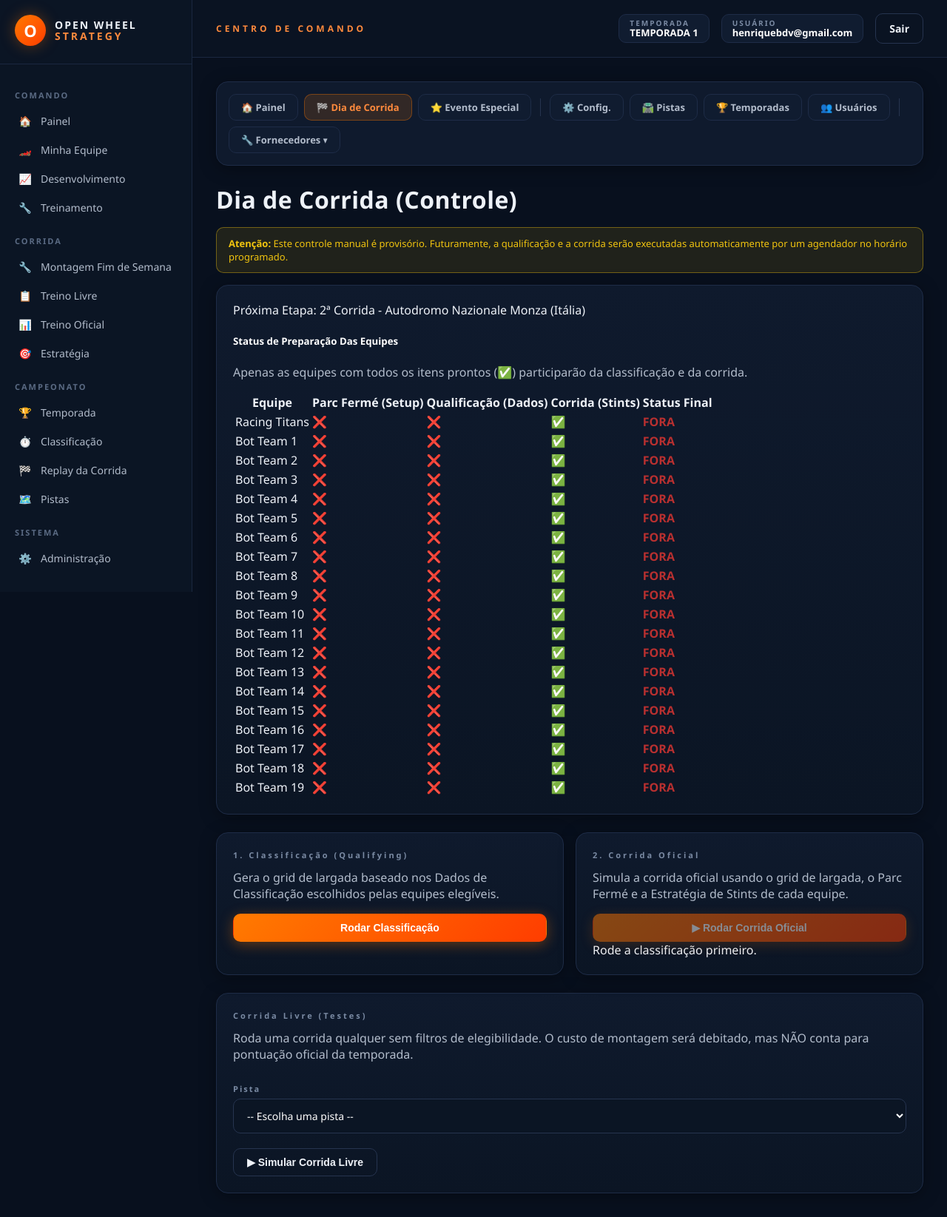
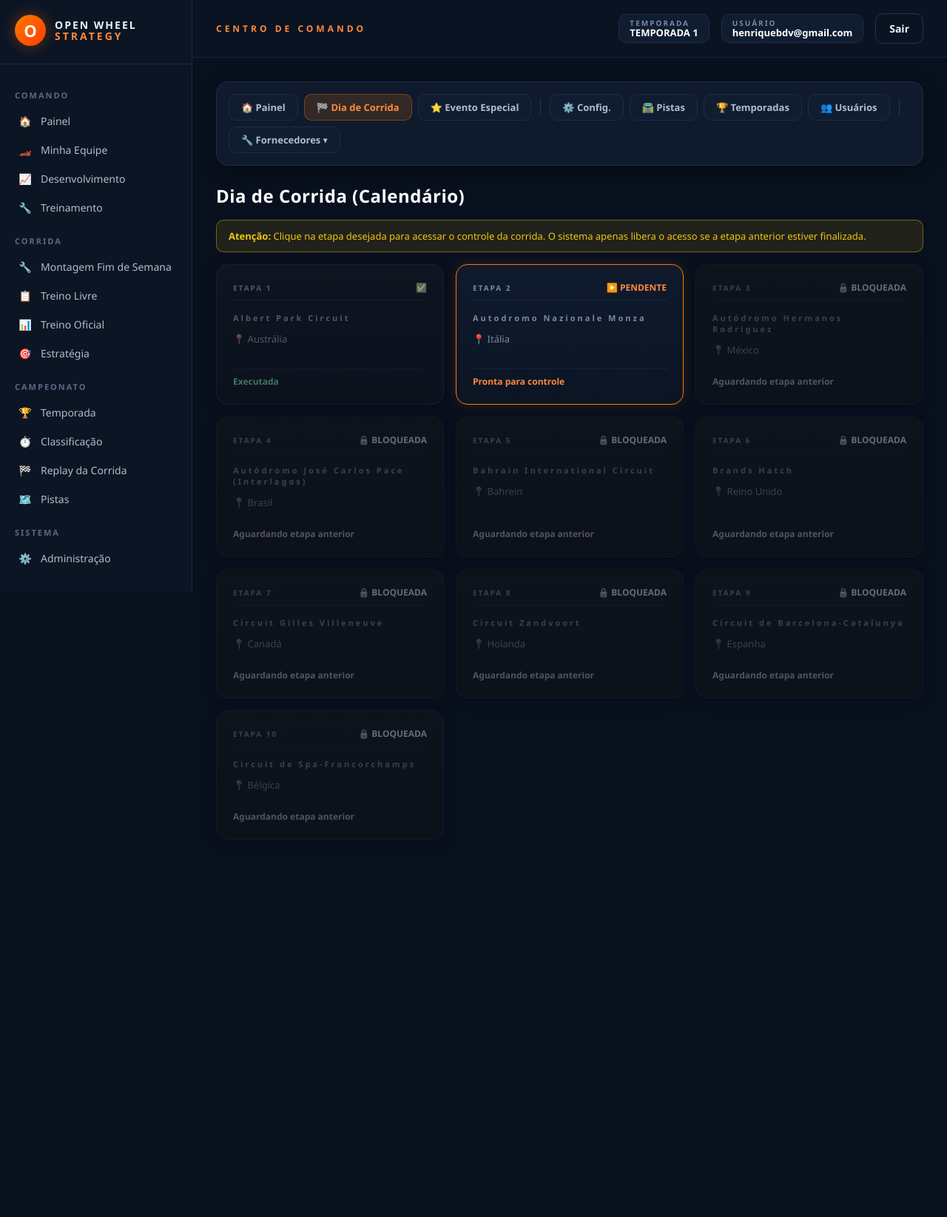
Before and after one commit to henriquebdv-lab/openw, a Flask app: page /admin/dia-corrida in a window 1280 px wide. Shown: the whole page at 74% size. After the commit the page ends 1135 px from the top, so only its background shows below. Run offline with Flask 3, Linux system fonts and the light colour scheme; a user stored in the database is signed in; data comes from the database, SQL or seed files in the repository; both versions use the stored data as it was after the commit.

Commit message:
Ajustes do dia - feito no Windows

```diff
--- /dev/null
+++ b/static/css/telas/admin_dia_corrida.css
@@ -0,0 +1,164 @@
+/* ============================================================
+   OPEN WHEEL STRATEGY - Tela: Admin Dia de Corrida
+   ============================================================ */
+
+.admin-corrida-title {
+    color: var(--text-white);
+    font-size: 24px;
+}
+
+.admin-corrida-help-text {
+    font-size: 14px;
+    line-height: 1.4;
+}
+
+/* --------------------------------------
+   CALENDÁRIO CLICÁVEL (Cards)
+--------------------------------------- */
+.admin-calendar-card {
+    display: flex;
+    flex-direction: column;
+    transition: transform 0.2s ease, border-color 0.2s ease, box-shadow 0.2s ease;
+    text-decoration: none;
+    color: inherit;
+    cursor: pointer;
+}
+
+.admin-card-done {
+    opacity: 0.6;
+    filter: grayscale(0.5);
+}
+
+.admin-card-done:hover {
+    transform: translateY(-2px);
+    border-color: var(--border-light);
+}
+
+.admin-card-locked {
+    opacity: 0.4;
+    pointer-events: none;
+    cursor: not-allowed;
+    filter: grayscale(1);
+}
+
+.admin-card-active {
+    border-color: var(--color-primary);
+    box-shadow: 0 0 15px var(--color-primary-faded);
+}
+
+.admin-card-active:hover {
+    transform: translateY(-4px);
+    border-color: var(--color-primary-light);
+    box-shadow: 0 0 20px var(--color-primary-border);
+}
+
+.admin-calendar-header {
+    display: flex;
+    justify-content: space-between;
+    align-items: center;
+    margin-bottom: var(--spacing-md);
+    padding-bottom: var(--spacing-sm);
+    border-bottom: 1px solid var(--border-dark);
+}
+
+.admin-status-icon {
+    font-size: 12px;
+    font-weight: 700;
+}
+
+.admin-card-active .admin-status-icon {
+    color: var(--color-primary-light);
+}
+
+.admin-track-name {
+    font-size: 18px;
+    font-weight: 700;
+    color: var(--text-white);
+    margin: 0 0 4px 0;
+}
+
+.admin-track-country {
+    margin: 0;
+    font-size: 13px;
+    flex-grow: 1; /* Empurra o rodapé para o fundo do card */
+}
+
+.admin-calendar-footer {
+    margin-top: var(--spacing-md);
+    padding-top: var(--spacing-sm);
+    border-top: 1px dashed var(--border-dark);
+    font-size: 12px;
+    font-weight: 600;
+}
+
+.admin-date-done { color: var(--color-success); }
+.admin-date-wait { color: var(--text-muted); }
+.admin-date-ready { color: var(--color-primary-light); }
+
+/* --------------------------------------
+   CONTROLE DA ETAPA (Tabelas e Grids)
+--------------------------------------- */
+.admin-corrida-next-race {
+    border-left: 4px solid var(--color-primary);
+}
+
+.admin-corrida-header {
+    font-size: 18px;
+    font-weight: 700;
+    color: var(--text-white);
+    margin-bottom: var(--spacing-md);
+    padding-bottom: var(--spacing-sm);
+    border-bottom: 1px solid var(--border-dark);
+}
+
+.admin-corrida-grid {
+    align-items: stretch;
+}
+
+.admin-corrida-table {
+    width: 100%;
+    border-collapse: collapse;
+    font-size: 14px;
+    background: var(--bg-surface);
+    border-radius: var(--radius-sm);
+    overflow: hidden;
+}
+
+.admin-corrida-table th {
+    padding: 10px;
+    background: var(--bg-card-start);
+    color: var(--text-label);
+    font-size: 12px;
+    text-transform: uppercase;
+    letter-spacing: 1px;
+    border-bottom: 2px solid var(--border-main);
+    text-align: left;
+}
+
+.admin-corrida-table th.center { text-align: center; }
+.admin-corrida-table td { padding: 10px; border-bottom: 1px solid var(--border-main); }
+.admin-corrida-table td.center { text-align: center; }
+
+.table-success { background-color: var(--color-success-bg) !important; }
+.table-danger { background-color: var(--color-danger-bg) !important; color: var(--color-danger-light); }
+
+.admin-corrida-status-success { display: block; color: var(--color-success); font-weight: 700; font-size: 14px; }
+.admin-corrida-status-danger { display: block; color: var(--color-danger); font-weight: 700; font-size: 14px; }
+.admin-corrida-action-mb { margin-bottom: 15px; }
+
+.admin-corrida-form-inline {
+    display: flex;
+    gap: var(--spacing-sm);
+    align-items: flex-end;
+}
+
+.admin-corrida-hidden {
+    position: absolute;
+    width: 1px;
+    height: 1px;
+    padding: 0;
+    margin: -1px;
+    overflow: hidden;
+    clip: rect(0, 0, 0, 0);
+    border: 0;
+}
--- a/templates/admin_dia_corrida.html
+++ b/templates/admin_dia_corrida.html
@@ -1,154 +1,62 @@
 {% extends "admin_base.html" %}
 {% set secao_admin = 'dia_corrida' %}
 
-<!-- Correção: Usando admin_css_extra para não sobrescrever o menu do admin_base -->
 {% block admin_css_extra %}
 <link rel="stylesheet" href="{{ url_for('static', filename='css/telas/admin_dia_corrida.css') }}">
 {% endblock %}
 
 {% block admin_content %}
-<h1 class="admin-corrida-title ows-mb-md">Dia de Corrida (Controle)</h1>
+<h1 class="admin-corrida-title ows-mb-md">Dia de Corrida (Calendário)</h1>
 
 <div class="ows-alert ows-alert-warning">
-    <strong>Atenção:</strong> Este controle manual é provisório. Futuramente, a qualificação e a corrida serão executadas automaticamente por um agendador no horário programado.
+    <strong>Atenção:</strong> Clique na etapa desejada para acessar o controle da corrida. O sistema apenas libera o acesso se a etapa anterior estiver finalizada.
 </div>
 
-{% if temporada and proxima_corrida_temporada and pista_proxima_temporada %}
-<div class="ows-card admin-corrida-next-race ows-mb-lg">
-    <div class="admin-corrida-header">
-        Próxima Etapa: {{ proxima_corrida_temporada.ordem }}ª Corrida - {{ pista_proxima_temporada.nome }} ({{ pista_proxima_temporada.pais }})
+{% if not temporada %}
+<div class="ows-alert ows-alert-info">
+    Nenhuma temporada ativa. Acesse a aba Temporadas para iniciar uma.
 </div>
+{% else %}
+    <div class="ows-grid-3">
+        {% for corrida in temporada.corridas_agendadas %}
+        {% set pista = pistas_por_id.get(corrida.pista_real_id) %}
 
-    <h5 class="ows-strong">Status de Preparação Das Equipes</h5>
-    <p class="admin-corrida-help-text ows-mb-md">Apenas as equipes com todos os itens prontos (✅) participarão da classificação e da corrida.</p>
+        <!-- Lógica: A corrida está bloqueada se não foi executada E não é a próxima da fila -->
+        {% set is_locked = not corrida.executada and proxima_corrida and corrida.id != proxima_corrida.id %}
 
-    <table class="admin-corrida-table">
-        <thead>
-            <tr>
-                <th>Equipe</th>
-                <th class="center">Parc Fermé (Setup)</th>
-                <th class="center">Qualificação (Dados)</th>
-                <th class="center">Corrida (Stints)</th>
-                <th class="center">Status Final</th>
-            </tr>
-        </thead>
-        <tbody>
-            {% for eq_status in status_equipes %}
-            <tr class="{% if eq_status.pronta %}table-success{% else %}table-danger{% endif %}">
-                <td>{{ eq_status.equipe.nome }}</td>
-                <td class="center">{% if eq_status.setup and eq_status.setup.travado %}✅{% else %}❌{% endif %}</td>
-                <td class="center">{% if eq_status.quali %}✅{% else %}❌{% endif %}</td>
-                <td class="center">{% if eq_status.stints %}✅{% else %}❌{% endif %}</td>
-                <td class="center ows-strong">
-                    {% if eq_status.pronta %}
-                        <span class="ows-text-success">ELEGÍVEL</span>
+        <a {% if not is_locked %}href="{{ url_for('admin_dia_corrida_etapa', corrida_id=corrida.id) }}"{% endif %}
+           class="ows-card admin-calendar-card {% if corrida.executada %}admin-card-done{% elif is_locked %}admin-card-locked{% else %}admin-card-active{% endif %}">
+
+            <div class="admin-calendar-header">
+                <span class="ows-badge-label">ETAPA {{ corrida.ordem }}</span>
+                {% if corrida.executada %}
+                    <span class="admin-status-icon">✅</span>
+                {% elif is_locked %}
+                    <span class="admin-status-icon">🔒 BLOQUEADA</span>
                 {% else %}
-                        <span class="ows-text-danger">FORA</span>
-                    {% endif %}
-                </td>
-            </tr>
-            {% else %}
-            <tr><td colspan="5" class="center ows-muted">Nenhuma equipe cadastrada.</td></tr>
-            {% endfor %}
-        </tbody>
-    </table>
-</div>
-
-<div class="ows-grid-2 admin-corrida-grid ows-mb-lg">
-    <!-- 1. CLASSIFICAÇÃO -->
-    <div class="ows-card">
-        <h3 class="ows-strong">1. Classificação (Qualifying)</h3>
-        {% if ja_classificou %}
-            <span class="admin-corrida-status-success ows-mb-md">✅ Classificação já executada.</span>
-            <table class="admin-corrida-table">
-                <thead><tr><th>Pos</th><th>Equipe</th><th>Tempo</th></tr></thead>
-                <tbody>
-                    {% for r in resultados_classi %}
-                    <tr>
-                        <td>{{ r.posicao_grid }}º</td>
-                        <td>{{ r.equipe.nome if r.equipe else 'Equipe #'~r.equipe_id }}</td>
-                        <td>{{ r.tempo_classificacao | tempo_min }}</td>
-                    </tr>
-                    {% endfor %}
-                </tbody>
-            </table>
-        {% else %}
-            <p class="admin-corrida-help-text ows-mb-md">
-                Gera o grid de largada baseado nos Dados de Classificação escolhidos pelas equipes elegíveis.
-            </p>
-            <form method="POST" action="{{ url_for('admin_dia_corrida') }}">
-                <input type="hidden" name="acao" value="classificacao">
-                <button type="submit" class="ows-btn ows-btn-primary ows-btn-full">Rodar Classificação</button>
-            </form>
+                    <span class="admin-status-icon">▶️ PENDENTE</span>
                 {% endif %}
             </div>
 
-    <!-- 2. CORRIDA DA TEMPORADA -->
-    <div class="ows-card">
-        <h3 class="ows-strong">2. Corrida Oficial</h3>
-        {% if ja_correu %}
-            <span class="admin-corrida-status-success ows-mb-md">✅ Corrida já executada.</span>
-            <a href="{{ url_for('corrida_view') }}" class="ows-btn ows-btn-ghost ows-btn-full admin-corrida-action-mb ows-mb-md">🎥 Ver Replay da Corrida</a>
-            <table class="admin-corrida-table">
-                <thead><tr><th>Pos</th><th>Equipe</th><th>Tempo Total</th><th>Pits</th></tr></thead>
-                <tbody>
-                    {% for r in proxima_corrida_temporada.resultados()|sort(attribute='posicao') %}
-                    <tr class="{% if r.abandonou %}table-danger ows-muted{% endif %}">
-                        <td>{{ r.posicao }}º</td>
-                        <td>{{ r.equipe_nome }}</td>
-                        <td>{% if r.abandonou %}Abandono{% else %}{{ r.tempo_total | tempo_min }}{% endif %}</td>
-                        <td>{{ r.get('pit_stops', '-') }}</td>
-                    </tr>
-                    {% endfor %}
-                </tbody>
-            </table>
+            <h3 class="admin-track-name">{{ corrida.pista_nome or (pista.nome if pista else '?') }}</h3>
+            <p class="ows-muted admin-track-country">📍 {{ pista.pais if pista else '-' }}</p>
+
+            <div class="admin-calendar-footer">
+                {% if corrida.executada %}
+                    <span class="admin-date-done">Executada</span>
+                {% elif is_locked %}
+                    <span class="admin-date-wait">Aguardando etapa anterior</span>
                 {% else %}
-            <p class="admin-corrida-help-text ows-mb-md">
-                Simula a corrida oficial usando o grid de largada, o Parc Fermé e a Estratégia de Stints de cada equipe.
-            </p>
-            <form method="POST" action="{{ url_for('admin_dia_corrida') }}">
-                <input type="hidden" name="acao" value="corrida_temporada">
-                <button type="submit" class="ows-btn ows-btn-primary ows-btn-full" {% if not ja_classificou %}disabled{% endif %}>
-                    ▶ Rodar Corrida Oficial
-                </button>
-            </form>
-            {% if not ja_classificou %}
-            <span class="admin-corrida-status-danger ows-mt-sm">Rode a classificação primeiro.</span>
-            {% endif %}
+                    <span class="admin-date-ready">Pronta para controle</span>
                 {% endif %}
             </div>
+
+        </a>
+        {% else %}
+        <div class="ows-alert ows-alert-warning" style="grid-column: 1 / -1;">
+            Nenhuma corrida no calendário.
         </div>
-
-{% elif temporada and not proxima_corrida_temporada %}
-<div class="ows-alert ows-alert-info">
-    Todas as corridas da temporada <strong>{{ temporada.nome }}</strong> foram executadas.
-</div>
-{% else %}
-<div class="ows-alert ows-alert-warning">
-    Nenhuma temporada ativa. Acesse a aba Temporadas para iniciar uma.
+        {% endfor %}
     </div>
 {% endif %}
-
-<!-- 3. CORRIDA LIVRE -->
-<div class="ows-card">
-    <h3 class="ows-strong">Corrida Livre (Testes)</h3>
-    <p class="admin-corrida-help-text ows-mb-md">
-        Roda uma corrida qualquer sem filtros de elegibilidade. O custo de montagem será debitado, mas NÃO conta para pontuação oficial da temporada.
-    </p>
-    <form method="POST" action="{{ url_for('admin_dia_corrida') }}" class="admin-corrida-form-inline ows-form">
-        <input type="hidden" name="acao" value="corrida_livre">
-        <div>
-            <label for="pista_id" class="admin-corrida-hidden">Pista</label>
-            <select name="pista_id" id="pista_id" class="ows-select" required>
-                <option value="">-- Escolha uma pista --</option>
-                {% for p in pistas %}
-                    <option value="{{ p.id }}">{{ p.nome }} - {{ p.pais }} ({{ p.extensao_km }} km)</option>
-                {% endfor %}
-            </select>
-        </div>
-        <div>
-            <button type="submit" class="ows-btn ows-btn-ghost">▶ Simular Corrida Livre</button>
-        </div>
-    </form>
-</div>
 {% endblock %}
--- a/templates/montagem_fim_de_semana.html
+++ b/templates/montagem_fim_de_semana.html
@@ -42,7 +42,7 @@
 {% endif %}
     <div class="ows-card" style="margin-bottom: 24px;">
         <h3>ESCOLHA O SETUP INICIAL</h3>
-        <p class="ows-muted" style="margin-top:4px;">Selecione os modelos do carro para este fim de semana de corrida. 50 (rápido/frágil) a 900 (lento/durável).</p>
+        <p class="ows-muted" style="margin-top:4px;">Selecione os modelos do carro para este fim de semana de corrida.</p>
 
         <div class="ows-grid-3" style="margin-top: 16px;">
             <div>
```
Also changed, not shown: rotas/admin.py (+65 -58 lines), templates/admin_dia_corrida_etapa.html (added, +125 -0 lines), jogo.db, jogo_backup.db, ultimo_replay.json. Lines whose indentation alone changed are shown as unchanged.
